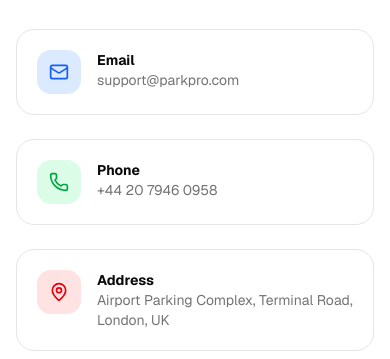
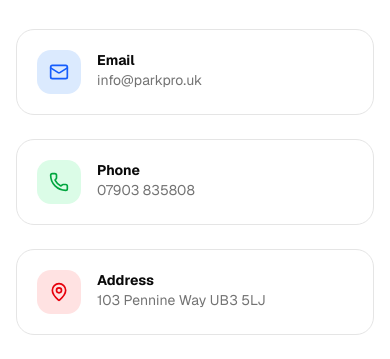
Before and after one commit to Faizybroski/Park-Pro, a Next.js app: page /contact in a window 390 px wide. Shown: the part 793-1152 px from the top of the page. Built offline with nearby package versions, Linux system fonts and the light colour scheme; no server answers.

Commit message:
Contact page address, phone, email

```diff
--- a/src/app/(public)/contact/page.tsx
+++ b/src/app/(public)/contact/page.tsx
@@ -34,21 +34,21 @@ const items = [
   {
     icon: Mail,
     title: "Email",
-    value: "support@parkpro.com",
+    value: "info@parkpro.uk",
     color: "text-blue-600",
     bg: "bg-blue-100",
   },
   {
     icon: Phone,
     title: "Phone",
-    value: "+44 20 7946 0958",
+    value: "07903 835808",
     color: "text-green-600",
     bg: "bg-green-100",
   },
   {
     icon: MapPin,
     title: "Address",
-    value: "Airport Parking Complex, Terminal Road, London, UK",
+    value: "103 Pennine Way UB3 5LJ",
     color: "text-red-600",
     bg: "bg-red-100",
   },
```
